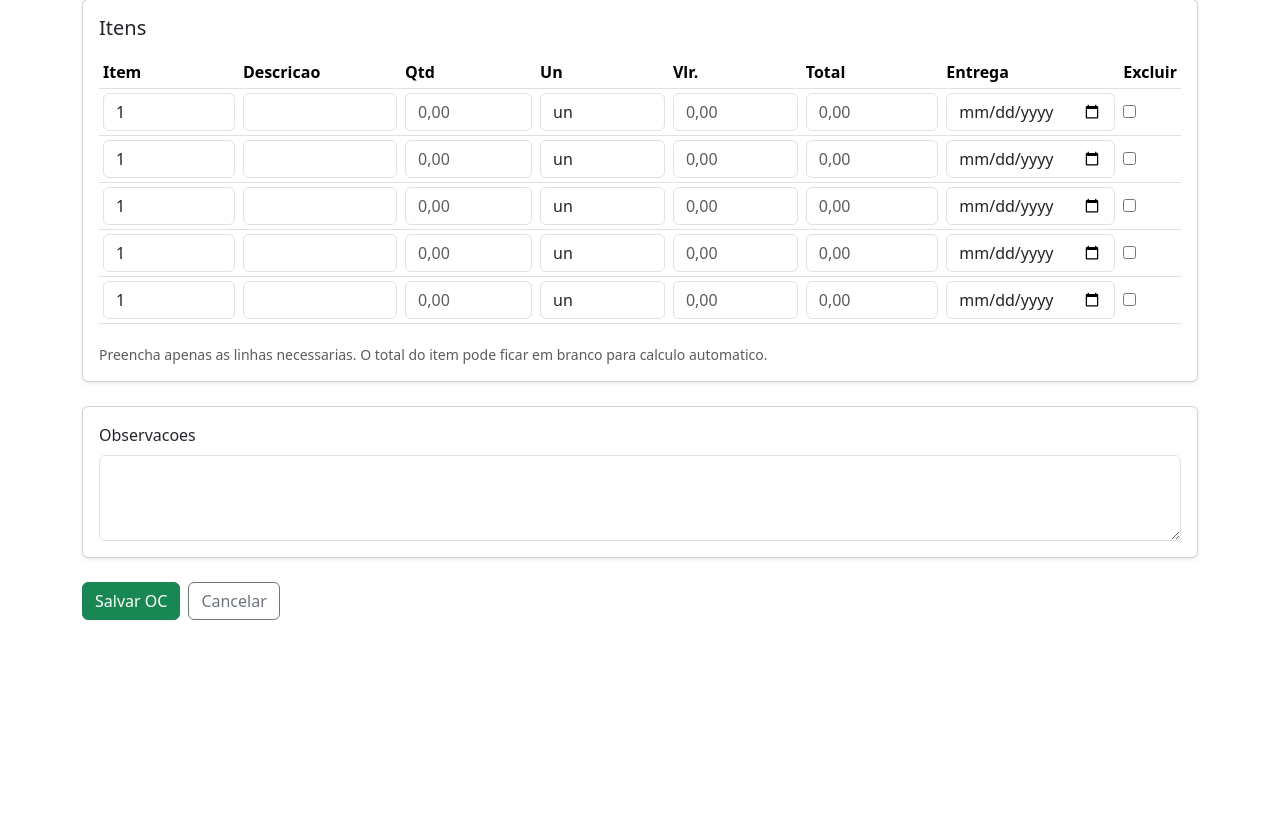
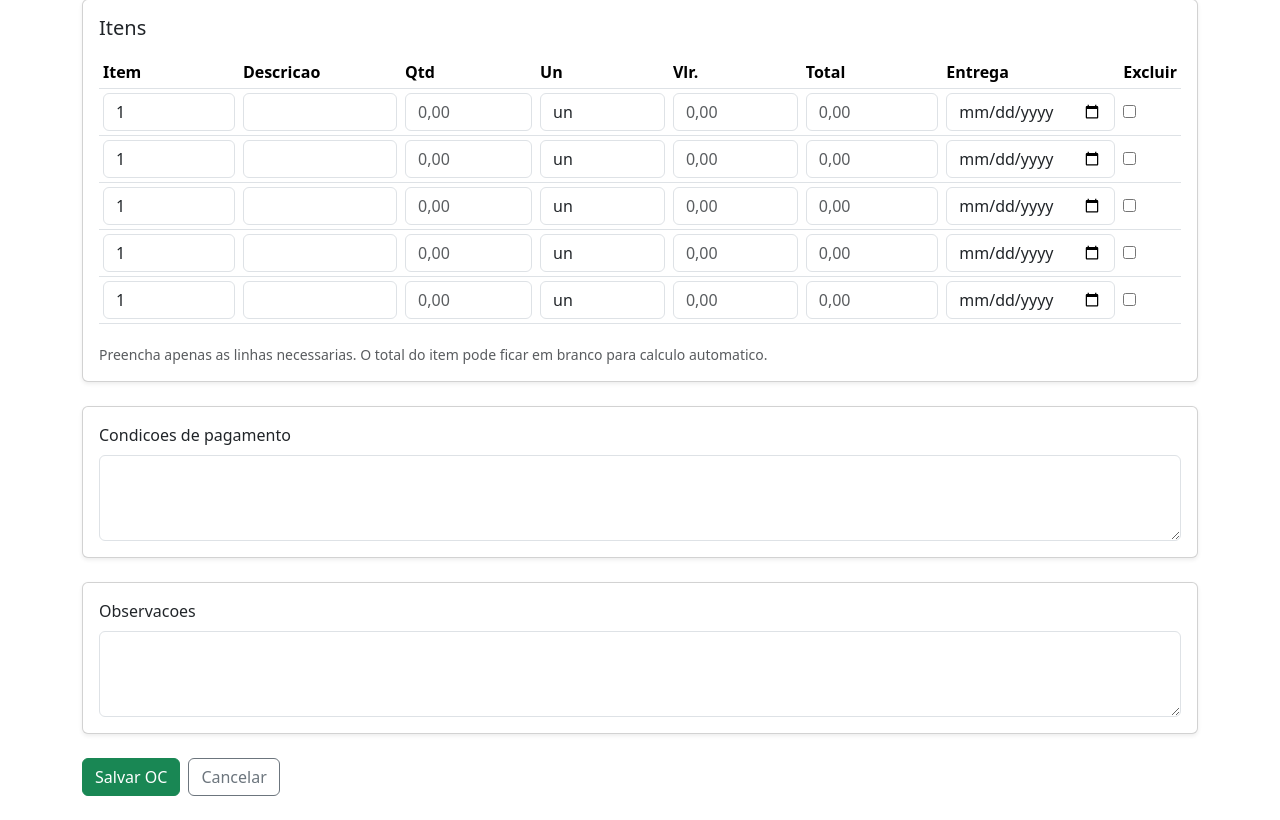
Before and after one commit to engmauricio90/dashboard-ambar, a Django app: page /controles/ordens-compra/nova/ in a window 1280 px wide. Shown: the part 842-1662 px from the top of the page. Before the commit the page ends 1462 px from the top, so only its background shows below. Run offline with Django 5.2, Linux system fonts and the light colour scheme; the visitor is signed in with stand-in values (Sample User, id 1); data comes from the database, SQL or seed files in the repository.

Commit message:
Adiciona condicoes de pagamento na OC

```diff
--- a/controles/forms.py
+++ b/controles/forms.py
@@ -201,10 +201,12 @@ class OrdemCompraGeralForm(BootstrapModelForm):
             'fornecedor_cep',
             'fornecedor_fone',
             'fornecedor_ie',
+            'condicoes_pagamento',
             'observacoes',
         ]
         widgets = {
             'data_emissao': forms.DateInput(format='%Y-%m-%d', attrs={'type': 'date'}),
+            'condicoes_pagamento': forms.Textarea(attrs={'rows': 3}),
             'observacoes': forms.Textarea(attrs={'rows': 3}),
         }
         help_texts = {
--- a/controles/models.py
+++ b/controles/models.py
@@ -302,6 +302,7 @@ class OrdemCompraGeral(models.Model):
     fornecedor_cep = models.CharField(max_length=20, blank=True)
     fornecedor_fone = models.CharField(max_length=40, blank=True)
     fornecedor_ie = models.CharField(max_length=40, blank=True)
+    condicoes_pagamento = models.TextField(blank=True)
     observacoes = models.TextField(blank=True)
     created_at = models.DateTimeField(auto_now_add=True)
     updated_at = models.DateTimeField(auto_now=True)
--- a/controles/templates/controles/form_ordem_compra_geral.html
+++ b/controles/templates/controles/form_ordem_compra_geral.html
@@ -93,6 +93,13 @@
 
     <div class="card shadow-sm mb-4">
         <div class="card-body">
+            <label class="form-label">Condicoes de pagamento</label>
+            {{ form.condicoes_pagamento }}
+        </div>
+    </div>
+
+    <div class="card shadow-sm mb-4">
+        <div class="card-body">
             <label class="form-label">Observacoes</label>
             {{ form.observacoes }}
         </div>
--- a/controles/tests.py
+++ b/controles/tests.py
@@ -116,6 +116,7 @@ class ControleAbastecimentoTests(TestCase):
                 'fornecedor_uf': 'RS',
                 'fornecedor_cep': '93180-000',
                 'fornecedor_ie': '213/0055081',
+                'condicoes_pagamento': '30 dias apos emissao da NF',
                 'observacoes': 'Frete CIF',
                 'itens-TOTAL_FORMS': '5',
                 'itens-INITIAL_FORMS': '0',
@@ -163,6 +164,7 @@ class ControleAbastecimentoTests(TestCase):
         self.assertRedirects(response, reverse('detalhe_ordem_compra_geral', args=[ordem.id]))
         self.assertEqual(ordem.numero, '001/2026')
         self.assertEqual(ordem.total, Decimal('4800.00'))
+        self.assertEqual(ordem.condicoes_pagamento, '30 dias apos emissao da NF')
         self.assertEqual(ItemOrdemCompraGeral.objects.get().unidade, 'ton')
 
         pdf_response = self.client.get(reverse('ordem_compra_geral_pdf', args=[ordem.id]))
--- a/controles/views.py
+++ b/controles/views.py
@@ -537,6 +537,7 @@ def ordem_compra_geral_pdf(request, ordem_id):
     draw.text((x + w - 332, total_y + 16), f'TOTAL: {_format_money(ordem.total)}', font=_font(22, True), fill=(255, 255, 255))
     y = total_y + 86
 
+    y = _draw_notes_box(draw, 'Condicoes de pagamento', ordem.condicoes_pagamento or '-', x, y, w)
     y = _draw_notes_box(draw, 'Observacoes', ordem.observacoes or '-', x, y, w)
     draw.text((x, y + 20), _clean_pdf_text(f'Comprador: {ordem.comprador or "-"}'), font=_font(17), fill=(43, 48, 51))
     draw.text((x, y + 66), '________________________________________', font=_font(17), fill=(43, 48, 51))
```
Also changed, not shown: controles/templates/controles/detalhe_ordem_compra_geral.html (+9 -0 lines), controles/migrations/0013_ordemcomprageral_condicoes_pagamento.py (added).
